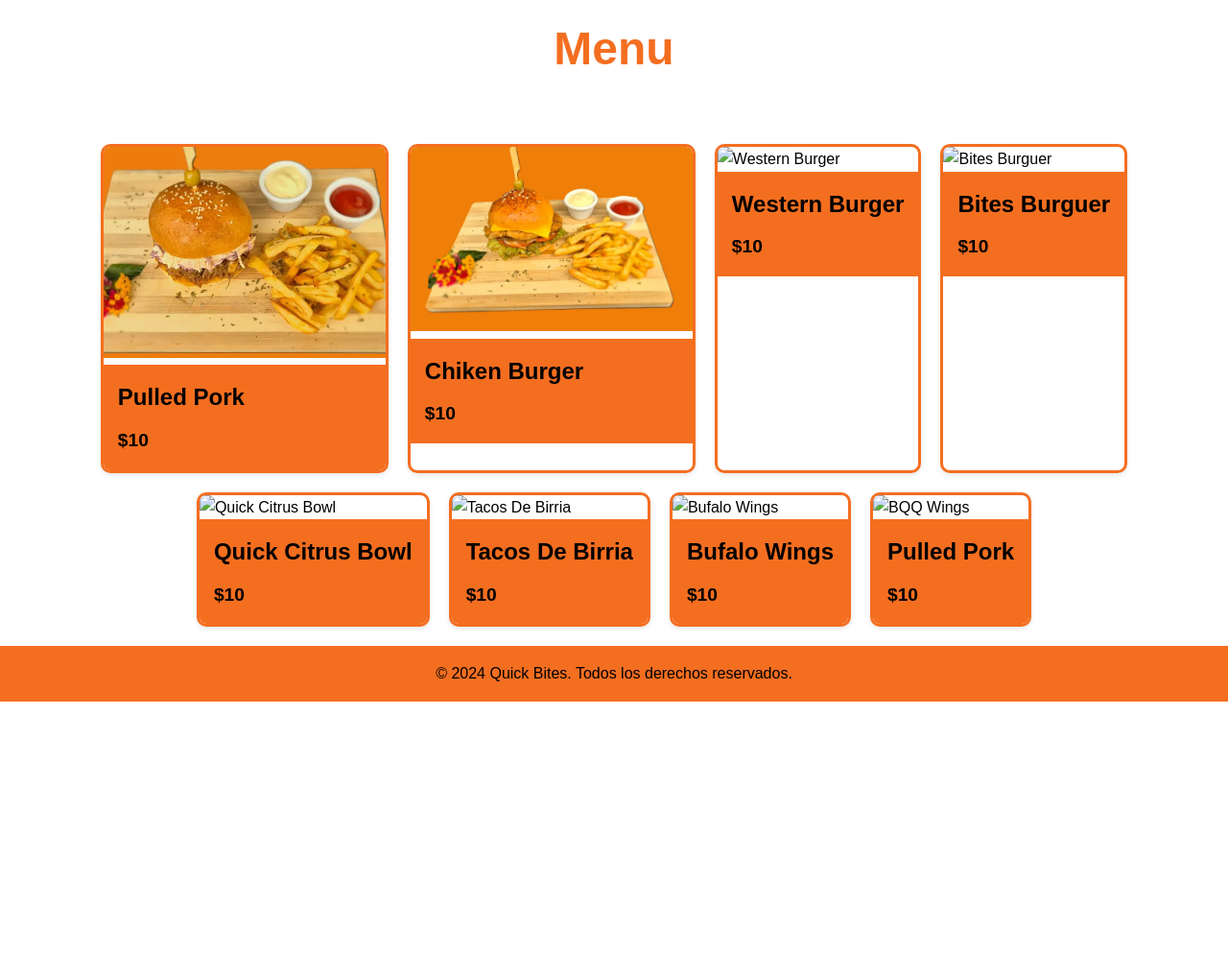
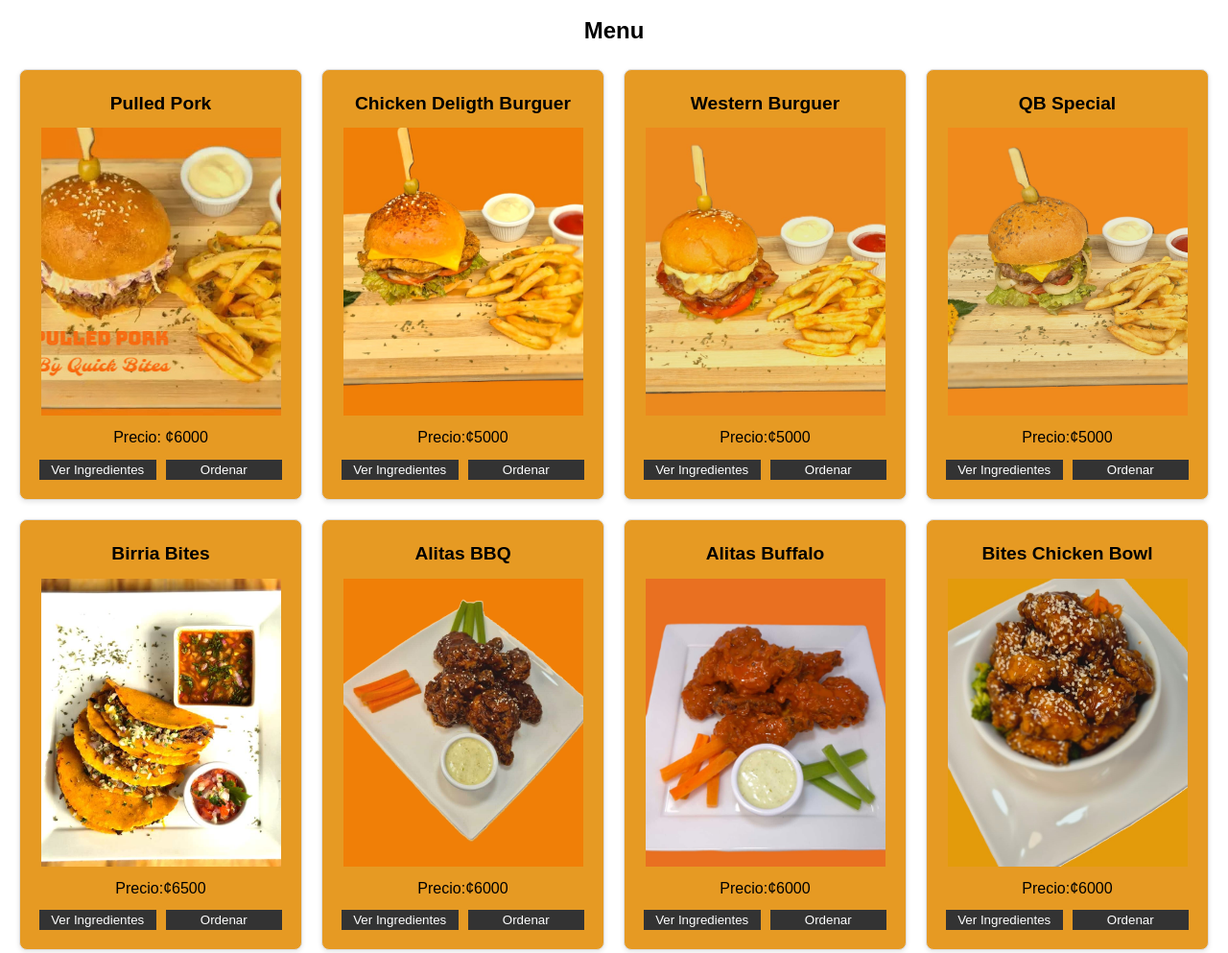
Before and after one commit to Seruhio30/Web-QuickBites-Frond-End, a plain HTML site: page index.html in a window 1280 px wide. Shown: the part 1520-2513 px from the top of the page at 96% size. Before the commit the page ends 2251 px from the top, so only its background shows below. Drawn offline with Linux system fonts and the light colour scheme.

Commit message:
version 1.5

```diff
--- a/index.html
+++ b/index.html
@@ -9,6 +9,9 @@
     <link href="https://fonts.googleapis.com/css2?family=Montserrat:ital,wght@0,100..900;1,100..
     900&family=Open+Sans:ital@0;1&family=Poppins:wght@300;400;700&family=Roboto:wght@400;700&display=swap" rel="stylesheet">
     <link rel="stylesheet" href="style/home.css">
+    <link rel="stylesheet" href="style/option.css">
+
+
 </head>
 <body>
     <header class="header">
@@ -60,110 +63,185 @@
 
         <section class="menu" id="menu">
 
+            <h2 class="menu-title">Menu</h2>
+            <div class="menu-container">
+                <div class="item">
+                    <div class="producto-nombre">Pulled Pork</div>
+                    <div class="item-container">
+                        <img class="producto" src="img/Pulled Pork/pulledPorkQB-B.jpg" alt="Pulled Pork">
+                        <div class="ingredientes">
+                            <ul>
+                                <li>Pan Brioche Artesanal</li>
+                                <li>ColesKaw</li>
+                                <li>Pulled Pork BBQ</li>
+                                <li>Mayonesa de la casa</li>
+                            </ul>
+                        </div>
+                    </div>
+                    <div class="producto-precio">Precio: ¢6000</div>
+                    <div class="item-actions">
+                        <button class="ver-ingredientes">Ver Ingredientes</button>
+                        <button class="ordenar">Ordenar</button>
+                    </div>
+                </div>
 
-            <div class="titulo-menu">
-                <h1>Menu</h1>
+                <div class="item">
+                    <div class="producto-nombre">Chicken Deligth Burguer</div>
+                    <div class="item-container">
+                        <img class="producto" src="img/chikenBurger-fondo-orange.jpeg" alt="Chiken Deligth">
+                        <div class="ingredientes">
+                            <ul>
+                                <li>Pan Brioche</li>
+                                <li>Pechuaga Pollo Empanizada</li>
+                                <li>Queso Mozzarella</li>
+                                <li>Cebolla-Lechuga-Tomate</li>
+                                <li>Mayonesa de la casa</li>
+                                <li>Papas Fritas</li>
+                            </ul>
                         </div>
-            <ul class="productos">
-                <li class="card">
-                    <article>
-                        <img src="img/Pulled Pork/pulled-pork-B.jpg" alt="Pulled Pork" class="card-img">
-                        <div class="card-content">
-                            <h2 class="card-title">Pulled Pork</h2>
-                            <!-- <p class="card-description">Con tijera o máquina, a gusto del cliente</p> -->
-                            <p class="card-price">$10</p>
                     </div>
-                    </article>
-                </li>
+                    <div class="producto-precio">Precio:¢5000</div>
+                    <div class="item-actions">
+                        <button class="ver-ingredientes">Ver Ingredientes</button>
+                        <button class="ordenar">Ordenar</button>
+                    </div>
+                </div>
 
-                <li class="card">
-                    <article>
-                        <img src="img/chikenBurgerOrange.webp" alt="Chiken Burger" class="card-img">
-                        <div class="card-content">
-                            <h2 class="card-title">Chiken Burger</h2>
-                            <!-- <p class="card-description">Con tijera o máquina, a gusto del cliente</p> -->
-                            <p class="card-price">$10</p>
+                <div class="item">
+                    <div class="producto-nombre">Western Burguer</div>
+                    <div class="item-container">
+                        <img class="producto" src="img/western-orange.jpeg" alt="Western Burguer">
+                        <div class="ingredientes">
+                            <ul>
+                                <li>Pan Brioche</li>
+                                <li>1/4 Libra Carne</li>
+                                <li>Tocineta</li>
+                                <li>Aros de Cebolla</li>
+                                <li>salsa BBQ</li>
+                                <li>Lechuga-Tomate</li>
+                                <li>Papas Fritas</li>
+                            </ul>
                         </div>
-                    </article>
-                </li>
+                    </div>
+                    <div class="producto-precio">Precio:¢5000</div>
+                    <div class="item-actions">
+                        <button class="ver-ingredientes">Ver Ingredientes</button>
+                        <button class="ordenar">Ordenar</button>
+                    </div>
+                </div>
 
-                <li class="card">
-                    <article>
-                        <img src="img/birria-arrriba.jpg" alt="Western Burger" class="card-img">
-                        <div class="card-content">
-                            <h2 class="card-title">Western Burger</h2>
-                            <!-- <p class="card-description">Con tijera o máquina, a gusto del cliente</p> -->
-                            <p class="card-price">$10</p>
+                <div class="item">
+                    <div class="producto-nombre">QB Special</div>
+                    <div class="item-container">
+                        <img class="producto" src="img/QB Special-orange.jpg" alt="QB Special">
+                        <div class="ingredientes">
+                            <ul>
+                                <li>Pan Brioche</li>
+                                <li>1/4 Libra de carne</li>
+                                <li>Queso mozzarella</li>
+                                <li>Cebolla-Tomate-Lechuga</li>
+                                <li>Aderezo Especial</li>
+                                <li>Pepinillos</li>
+                                <li>Papas Fritas</li>
+                            </ul>
                         </div>
-                    </article>
-                </li>
+                    </div>
+                    <div class="producto-precio">Precio:¢5000</div>
+                    <div class="item-actions">
+                        <button class="ver-ingredientes">Ver Ingredientes</button>
+                        <button class="ordenar">Ordenar</button>
+                    </div>
+                </div>
 
-                <li class="card">
-                    <article>
-                        <img src="img/birria-arrriba.jpg" alt="Bites Burguer" class="card-img">
-                        <div class="card-content">
-                            <h2 class="card-title">Bites Burguer</h2>
-                            <!-- <p class="card-description">Con tijera o máquina, a gusto del cliente</p> -->
-                            <p class="card-price">$10</p>
+                <div class="item">
+                    <div class="producto-nombre">Birria Bites</div>
+                    <div class="item-container">
+                        <img class="producto" src="img/birria/birria-arrriba.jpg" alt="Birria Bites">
+                        <div class="ingredientes">
+                            <ul>
+                                <li>Tortilla Palmeada</li>
+                                <li>Carne Birria</li>
+                                <li>Pico de Gallo</li>
+                                <li>Queso</li>
+                                <li>Salsa Especial</li>
+                            </ul>
                         </div>
-                    </article>
-                </li>
+                    </div>
+                    <div class="producto-precio">Precio:¢6500</div>
+                    <div class="item-actions">
+                        <button class="ver-ingredientes">Ver Ingredientes</button>
+                        <button class="ordenar">Ordenar</button>
+                    </div>
+                </div>
 
-                <li class="card">
-                    <article>
-                        <img src="img/birria-arrriba.jpg" alt="Quick Citrus Bowl" class="card-img">
-                        <div class="card-content">
-                            <h2 class="card-title">Quick Citrus Bowl</h2>
-                            <!-- <p class="card-description">Con tijera o máquina, a gusto del cliente</p> -->
-                            <p class="card-price">$10</p>
+                <div class="item">
+                    <div class="producto-nombre">Alitas BBQ</div>
+                    <div class="item-container">
+                        <img class="producto" src="img/alitasBBQ-fondo-orange.png" alt="Alitas BBQ">
+                        <div class="ingredientes">
+                            <ul>
+                                <li>6 Alitas y muslito</li>
+                                <li>Salsa BBQ-Bites</li>
+                                <li>Apio</li>
+                                <li>Zanahoria</li>
+                                <li>Salsa Ranch</li>
+                                <li>Adicional Papas (¢1000)</li>
+                            </ul>
                         </div>
-                    </article>
-                </li>
+                    </div>
+                    <div class="producto-precio">Precio:¢6000</div>
+                    <div class="item-actions">
+                        <button class="ver-ingredientes">Ver Ingredientes</button>
+                        <button class="ordenar">Ordenar</button>
+                    </div>
+                </div>
 
-                <li class="card">
-                    <article>
-                        <img src="img/birria-arrriba.jpg" alt="Tacos De Birria" class="card-img">
-                        <div class="card-content">
-                            <h2 class="card-title">Tacos De Birria</h2>
-                            <!-- <p class="card-description">Con tijera o máquina, a gusto del cliente</p> -->
-                            <p class="card-price">$10</p>
+                <div class="item">
+                    <div class="producto-nombre">Alitas Buffalo</div>
+                    <div class="item-container">
+                        <img class="producto" src="img/alitasBUFALO.jpeg" alt="Alitas Buffalo">
+                        <div class="ingredientes">
+                            <ul>
+                                <li>6 Alitas y muslito</li>
+                                <li>Salsa Buffalo</li>
+                                <li>Apio</li>
+                                <li>Zanahoria</li>
+                                <li>Salsa Ranch</li>
+                                <li>Adicional Papas (¢1000)</li>
+                            </ul>
                         </div>
-                    </article>
-                </li>
+                    </div>
+                    <div class="producto-precio">Precio:¢6000</div>
+                    <div class="item-actions">
+                        <button class="ver-ingredientes">Ver Ingredientes</button>
+                        <button class="ordenar">Ordenar</button>
+                    </div>
+                </div>
 
-                <li class="card">
-                    <article>
-                        <img src="img/birria-arrriba.jpg" alt="Bufalo Wings" class="card-img">
-                        <div class="card-content">
-                            <h2 class="card-title">Bufalo Wings</h2>
-                            <!-- <p class="card-description">Con tijera o máquina, a gusto del cliente</p> -->
-                            <p class="card-price">$10</p>
+                <div class="item">
+                    <div class="producto-nombre">Bites Chicken Bowl</div>
+                    <div class="item-container">
+                        <img class="producto" src="img/bowl-pollo-orange.jpeg" alt="Bites Chicken Bowl">
+                        <div class="ingredientes">
+                            <ul>
+                                <li>Pechugitas de Pollo</li>
+                                <li>Salsa special-Bites</li>
+                                <li>salteado de Verduras</li>
+                                <li>Arroz</li>
+                            </ul>
                         </div>
-                    </article>
-                </li>
+                    </div>
+                    <div class="producto-precio">Precio:¢6000</div>
+                    <div class="item-actions">
+                        <button class="ver-ingredientes">Ver Ingredientes</button>
+                        <button class="ordenar">Ordenar</button>
+                    </div>
+                </div>
+            </div>
 
-                <li class="card">
-                    <article>
-                        <img src="img/birria-arrriba.jpg" alt="BQQ Wings" class="card-img">
-                        <div class="card-content">
-                            <h2 class="card-title">Pulled Pork</h2>
-                            <!-- <p class="card-description">Con tijera o máquina, a gusto del cliente</p> -->
-                            <p class="card-price">$10</p>
-                        </div>
-                    </article>
-                </li>
 
-                <!-- <li class="card">
-                    <article>
-                        <img src="img/birria-arrriba.jpg" alt="Pulled Pork" class="card-img">
-                        <div class="card-content">
-                            <h2 class="card-title">Pulled Pork</h2>
-                            <p class="card-description">Con tijera o máquina, a gusto del cliente</p>
-                            <p class="card-price">$10</p>
-                        </div>
-                    </article>
-                </li> -->
-            </ul>
+
+
 
         </section>
     </main>
@@ -172,6 +250,6 @@
         <p>&copy; 2024 Quick Bites. Todos los derechos reservados.</p>
     </footer>
 
-    <script src="script/home.js"></script>
+    <script src="script/home.js" defer></script>
 </body>
 </html>
--- a/style/home.css
+++ b/style/home.css
@@ -1,3 +1,4 @@
+/* Estilos globales */
 * {
     box-sizing: border-box;
     margin: 0;
@@ -25,12 +26,10 @@ h3 {
     width: 100%;
     background-color: rgba(243, 170, 53, 0.403);
     color: #333;
-    /* padding: 10px 0; */
     z-index: 1000;
     transition: background-color 0.3s, color 0.3s;
 }
 
-/* estilos para el menu navegacion y logo */
 .container {
     display: flex;
     justify-content: space-between;
@@ -43,7 +42,6 @@ h3 {
 .logo {
     width: 80px;
     height: 80px;
-
 }
 
 .nav a {
@@ -54,36 +52,33 @@ h3 {
     transition: color 0.3s;
 }
 
-.hamb{
-    color: rgba(230, 154,35,1);
+.hamb {
+    color: #e69a23;
     font-size: 40px;
     display: none;
-
 }
 
-/* Estilos para el menú */
 .banner {
     position: relative;
     width: 100%;
     max-width: 1350px;
-    height: auto; /* Ajusta según la imagen */
+    height: auto;
     display: flex;
     justify-content: center;
     align-items: center;
 }
 
-.content{
-    position: absolute; /* Esto permite que el contenido se posicione sobre la imagen */
-    top: 60%; /* Ajusta para mover el texto hacia abajo */
-    left: 33%;
-    transform: translate(-50%, -50%); /* Centra el texto horizontal y verticalmente */
+.content {
+    position: absolute;
+    top: 60%;
+    left: 50%;
+    transform: translate(-50%, -50%);
     text-align: center;
-    color: white; /* Color del texto, ajusta según el fondo */
+    color: white;
     font-family: 'Montserrat', 'Poppins', sans-serif;
 }
 
 .btn {
-
     border: 2px solid white;
     color: white;
     background-color: transparent;
@@ -97,7 +92,6 @@ h3 {
     background-color: rgba(255, 255, 255, 0.2);
 }
 
-/*nosotros*/
 .nosotros {
     padding: 20px;
     margin-top: 40px;
@@ -110,82 +104,120 @@ h3 {
 
 .grid-container {
     display: grid;
-    grid-template-columns: 1fr 1fr; /* Dos columnas iguales */
-    gap: 20px; /* Espacio entre las columnas */
-    align-items: center; /* Alinea verticalmente los elementos */
+    grid-template-columns: repeat(2, 1fr);
+    gap: 20px;
+    align-items: center;
 }
+
 .text-container {
     padding: 20px;
     color: #000;
 }
 
-
 .img-container img {
-    width: 100%; /* Ajusta la imagen para que ocupe todo el ancho de su contenedor */
+    width: 100%;
     max-width: 400px;
     height: auto;
     padding: 20px;
     margin-left: 15%;
 }
 
-/* Estilos menu*/
-.titulo-menu {
+.menu-title {
     text-align: center;
-    margin-bottom: 60px;
-    color: #f46e20;
-}
-.productos {
-    list-style: none;
-    padding: 0;
-    display: flex;
-    gap: 20px;
-    flex-wrap: wrap;
-    justify-content: center;
 }
 
-.card {
-    border: 3px solid #f46e20;
-    border-radius: 10px;
-    overflow: hidden;
-    box-shadow: 0 2px 5px rgba(0, 0, 0, 0.1);
-
-    max-width: 300px;
-    /* background-color: #f46e20; */
+.menu-container {
+    display: grid;
+    grid-template-columns: repeat(4, 1fr); /* 4 columnas de igual tamaño */
+    gap: 20px; /* Espacio entre las tarjetas */
+    padding: 20px;
+    margin: auto; /* Centra el contenedor */
 }
 
-.card-img {
+.item {
+    display: flex;
+    flex-direction: column;
+    background-color: #e69a23;
+    border: 1px solid #ddd;
+    border-radius: 8px;
+    box-shadow: 0 2px 5px rgba(0, 0, 0, 0.1);
+    text-align: center;
+    gap: 10px;
+    padding: 20px;
+}
+
+.producto-nombre {
+    font-weight: bold;
+    font-size: 1.2rem;
+}
+
+.item-container{
+    display: flex;
+    flex-direction: column;
+    align-items: center;
+    gap: 10px;
+    position: relative;
     width: 100%;
-    height: auto;
+    max-width: 300px;
+    height: 100%; /* Puedes ajustar esta altura según sea necesario */
+}
+
+.producto {
+    /* Tamaño mínimo en altura */
+    width: 250px;
+    height: 300px;
+    object-fit: cover;
 
 }
 
-.card-content {
-    padding: 15px;
-    background-color: #f46e20;
+.ingredientes {
+    background-color: #f9f9f9;
+    padding: 10px;
+    text-align: left;
+    font-size: 14px;
+    display: none; /* Inicialmente oculto */
 }
 
-.card-title {
-    font-size: 1.5em;
-    margin: 0 0 10px;
-    color: #000;
+.producto-precio {
+    font-size: 1rem;
 }
 
-
-.card-price {
-    font-size: 1.2em;
-    color: #000;
-    font-weight: bold;
-    margin-top: 10px;
+.item-actions {
+    display: flex;
+    justify-content: space-between; /* Espacio entre los botones */
+    gap: 10px; /* Espacio entre los botones */
 }
 
-/* Estilo del pie de página */
+.ver-ingredientes, .ordenar {
+    padding: 3px;
+    background-color: #333;
+    color: white;
+    border: none;
+    cursor: pointer;
+    flex: 1; /* Ocupa espacio disponible igualmente */
+}
+
+.ver-ingredientes:hover, .ordenar:hover {
+    background-color: #555;
+}
+
+.item-container.rotar .producto {
+    transform: rotateY(180deg);
+}
+
+.item-container.rotar .ingredientes {
+    display: flex;
+    align-items: center;
+    justify-content: center;
+    transform: rotateY(360deg);
+}
+
 footer {
     background-color: #f46e20;
     color: black;
     text-align: center;
     padding: 1em 0;
     margin-top: 20px;
-    position: relative;
     width: 100%;
     bottom: 0;
 }
--- /dev/null
+++ b/style/order.css
@@ -0,0 +1,70 @@
+
+body {
+    margin: 0;
+    padding: 0;
+    font-family: Arial, sans-serif;
+    display: flex;
+    justify-content: center;
+    align-items: center;
+    height: 100vh;
+    background-color: #f4f4f4;
+    color: white;
+}
+
+main {
+    background-color: #f46e20;
+    padding: 20px;
+    border-radius: 10px;
+    box-shadow: 0 4px 8px rgba(0, 0, 0, 0.1);
+    max-width: 400px;
+    text-align: center;
+}
+
+h1, h2, h3 {
+    color: yellow;
+}
+
+#producto-detalle, #adicionales, #opciones-envio {
+    margin-bottom: 20px;
+}
+
+#producto-detalle img {
+    width: 100%;
+    height: auto;
+    border-radius: 5px;
+    margin-bottom: 15px;
+}
+
+#producto-precio, #total-pedido, .adicional-item span:last-child {
+    color: #e69a23;
+    font-weight: bold;
+}
+
+input[type="number"], input[type="text"] {
+    width: 80%;
+    padding: 5px;
+    margin-top: 5px;
+    border: 1px solid #e69a23;
+    border-radius: 5px;
+}
+
+label {
+    display: block;
+    margin-bottom: 10px;
+    text-align: left;
+}
+
+button {
+    background-color: #e69a23;
+    color: white;
+    padding: 10px 15px;
+    border: none;
+    border-radius: 5px;
+    cursor: pointer;
+    margin-top: 10px;
+    width: 100%;
+}
+
+button:hover {
+    background-color: #f46e20;
+}
```
Also changed, not shown: ordenar.html (added, +62 -0 lines), script/home.js (+18 -25 lines), script/ordenar.js (added, +80 -0 lines), script/pruebas.html (added, +37 -0 lines), img/QB Special-orange.jpg (added), img/alitasBUFALO.jpeg (added), img/alitasBUFALO2.jpeg (added), img/bowl-pollo-orange.jpeg (added), img/bowl-pollo.jpeg (added), img/western-orange.jpeg (added), 1 other file. Lines whose indentation alone changed are shown as unchanged.
